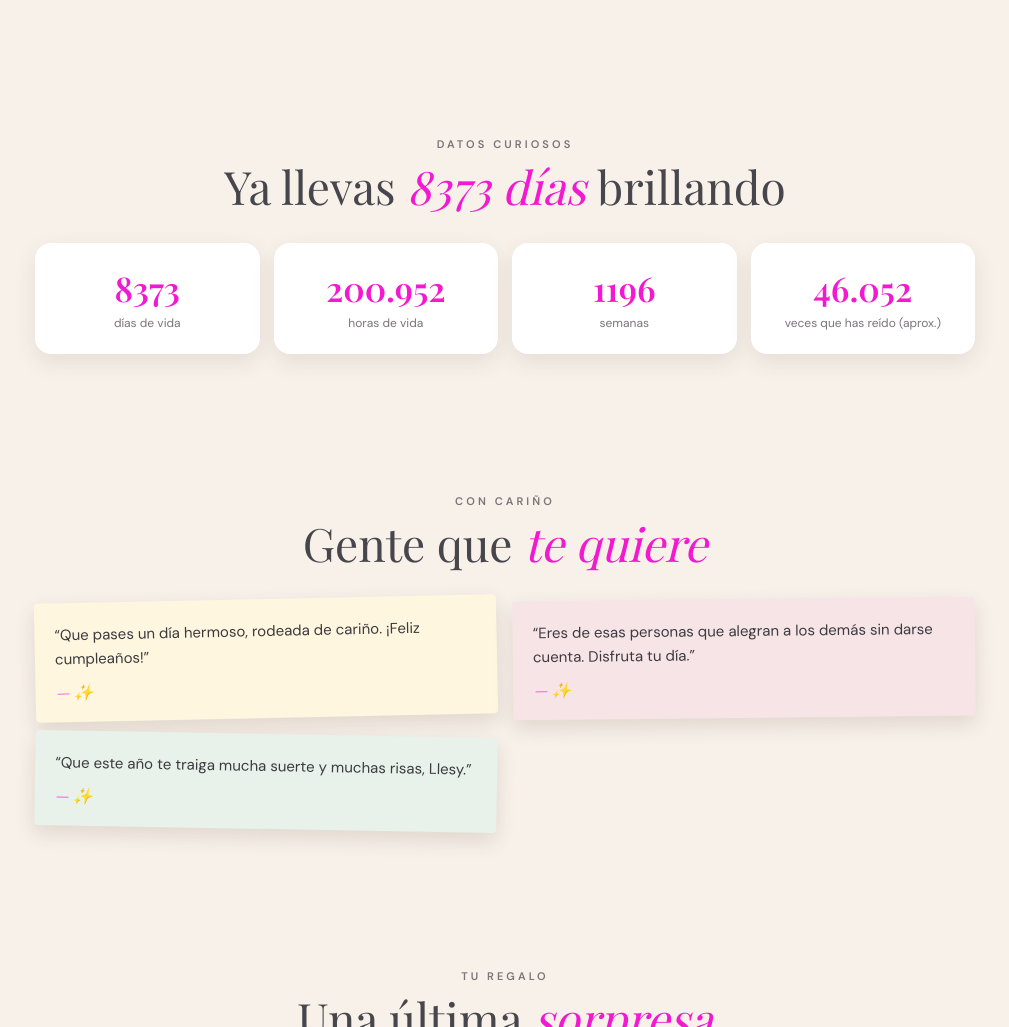
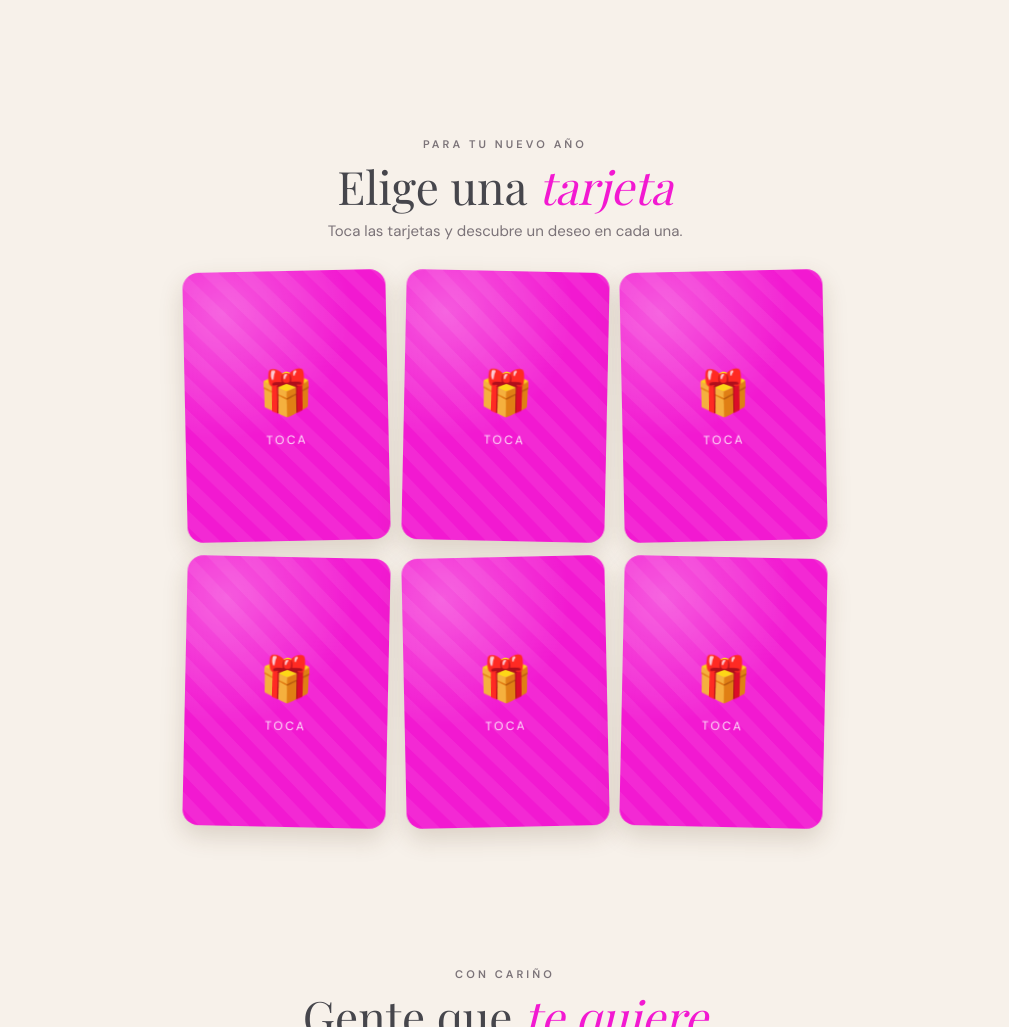
Before and after one commit to RoyGxz/Cumple, a plain HTML site: page index.html in a window 1280 px wide. Shown: the part 3722-4749 px from the top of the page, without its empty margins (135-1144 px from the left). Drawn offline with nearby package versions, Linux system fonts and the light colour scheme; a web font is replaced by a local one.

Commit message:
Refactor stats section to use cards for wishes

```diff
--- a/index.html
+++ b/index.html
@@ -104,11 +104,19 @@ h2 em{color:var(--burdeos)}
 .wish{min-height:64px;margin-top:16px;font-family:var(--serif);font-style:italic;font-size:22px;color:var(--burdeos)}
 
 /* STATS */
-.stats{display:grid;grid-template-columns:repeat(2,1fr);gap:14px;margin-top:30px}
-@media(min-width:700px){.stats{grid-template-columns:repeat(4,1fr)}}
-.stat{background:#fff;border-radius:16px;padding:22px 10px;box-shadow:0 8px 22px rgba(90,60,30,.1)}
-.stat b{display:block;font-family:var(--serif);font-size:clamp(24px,5vw,34px);color:var(--burdeos)}
-.stat span{font-size:12px;color:var(--soft)}
+.cards{display:grid;grid-template-columns:repeat(2,1fr);gap:16px;margin:30px auto 0;max-width:640px}
+@media(min-width:700px){.cards{grid-template-columns:repeat(3,1fr)}}
+.card{perspective:900px;aspect-ratio:3/4;display:block;width:100%}
+.card .in{position:relative;display:block;width:100%;height:100%;transform-style:preserve-3d;transition:transform .7s cubic-bezier(.3,.8,.3,1)}
+.card.on .in{transform:rotateY(180deg)}
+.card .f,.card .bk{position:absolute;inset:0;backface-visibility:hidden;-webkit-backface-visibility:hidden;border-radius:16px;display:flex;flex-direction:column;align-items:center;justify-content:center;padding:16px;box-shadow:0 10px 24px rgba(90,60,30,.18)}
+.card .f{background:var(--burdeos);background-image:radial-gradient(circle at 20% 15%,rgba(255,255,255,.28),transparent 45%),repeating-linear-gradient(45deg,transparent 0 12px,rgba(255,255,255,.07) 12px 24px);color:#fff;font-size:44px}
+.card .f small{font-size:12px;letter-spacing:.2em;text-transform:uppercase;margin-top:10px;opacity:.9}
+.card .bk{transform:rotateY(180deg);background:#fff;text-align:center;gap:8px}
+.card .bk i{font-style:normal;font-size:34px}
+.card .bk b{font-family:var(--serif);font-weight:600;font-size:17px;color:var(--burdeos)}
+.card .bk span{font-size:14px;line-height:1.5;color:var(--ink)}
+.card:nth-child(odd){transform:rotate(-1.2deg)}.card:nth-child(even){transform:rotate(1.2deg)}
 
 /* DEDICATORIAS */
 .wall{columns:1;gap:16px;margin-top:30px;text-align:left}
@@ -223,9 +231,10 @@ h2 em{color:var(--burdeos)}
 
 <!-- ============ STATS ============ -->
 <section id="statsSec" class="center reveal">
-  <p class="eyebrow">Datos curiosos</p>
-  <h2 id="statsTitle"></h2>
-  <div class="stats" id="stats"></div>
+  <p class="eyebrow">Para tu nuevo año</p>
+  <h2>Elige una <em>tarjeta</em></h2>
+  <p class="lead">Toca las tarjetas y descubre un deseo en cada una.</p>
+  <div class="cards" id="stats"></div>
 </section>
 
 <!-- ============ DEDICATORIAS ============ -->
@@ -294,6 +303,16 @@ const DEDICATORIAS = [
   { de:"✨",  texto:"Que pases un día hermoso, rodeada de cariño. ¡Feliz cumpleaños!" },
   { de:"✨",    texto:"Que este año te traiga mucha suerte y muchas risas, {nombre}." },
   { de:"✨", texto:"Eres de esas personas que alegran a los demás sin darse cuenta. Disfruta tu día." }
+];
+
+/* 🎴 TARJETAS DE DESEOS: emoji, título y deseo. Ella toca cada tarjeta y se da la vuelta. */
+const TARJETAS = [
+  { emoji:"🍀", titulo:"Suerte",     texto:"Que este año la suerte esté de tu lado en todo lo que empieces." },
+  { emoji:"😄", titulo:"Risas",      texto:"Que no te falten días de reírte hasta que te duela la barriga." },
+  { emoji:"🌟", titulo:"Metas",      texto:"Que cumplas eso que tanto quieres lograr. Tú puedes con eso y más." },
+  { emoji:"💗", titulo:"Cariño",     texto:"Que estés siempre rodeada de gente que te quiere y te cuida." },
+  { emoji:"✈️", titulo:"Aventuras",  texto:"Que este año tengas lugares nuevos que conocer y recuerdos que guardar." },
+  { emoji:"🕊️", titulo:"Paz",        texto:"Que tengas tranquilidad, salud y días buenos de principio a fin." }
 ];
 
 const REGALO = {
@@ -535,17 +554,12 @@ $('#relight').onclick=()=>{ wished=false; flames.forEach(f=>f.classList.remove('
 
 /* ================== STATS ================== */
 function renderStats(){
-  const born = zonedMidnightUTC(B.y,B.m,B.d);
-  const ref = status().st==='today' ? Math.min(Date.now(), Infinity) : Date.now();
-  const days = Math.floor((ref-born)/864e5);
-  const items = [
-    [days.toLocaleString('es'),'días de vida'],
-    [(days*24).toLocaleString('es'),'horas de vida'],
-    [Math.floor(days/7).toLocaleString('es'),'semanas'],
-    [Math.round(days*5.5).toLocaleString('es'),'veces que has reído (aprox.)']
-  ];
-  $('#statsTitle').innerHTML = `Ya llevas <em>${days.toLocaleString('es')} días</em> brillando`;
-  $('#stats').innerHTML = items.map(([n,l])=>`<div class="stat"><b>${n}</b><span>${l}</span></div>`).join('');
+  const box=$('#stats');
+  box.innerHTML = TARJETAS.map((t,i)=>`<button type="button" class="card" aria-label="Tarjeta ${i+1}: toca para ver tu deseo"><span class="in"><span class="f">🎁<small>Toca</small></span><span class="bk"><i>${esc(t.emoji)}</i><b>${esc(t.titulo)}</b><span>${esc(fill(t.texto))}</span></span></span></button>`).join('');
+  box.querySelectorAll('.card').forEach(c=>c.addEventListener('click',()=>{
+    const on=c.classList.toggle('on');
+    if(on){ const r=c.getBoundingClientRect(); burst(r.left+r.width/2,r.top+r.height/2,45); }
+  }));
 }
 
 /* ================== DEDICATORIAS ================== */
```
